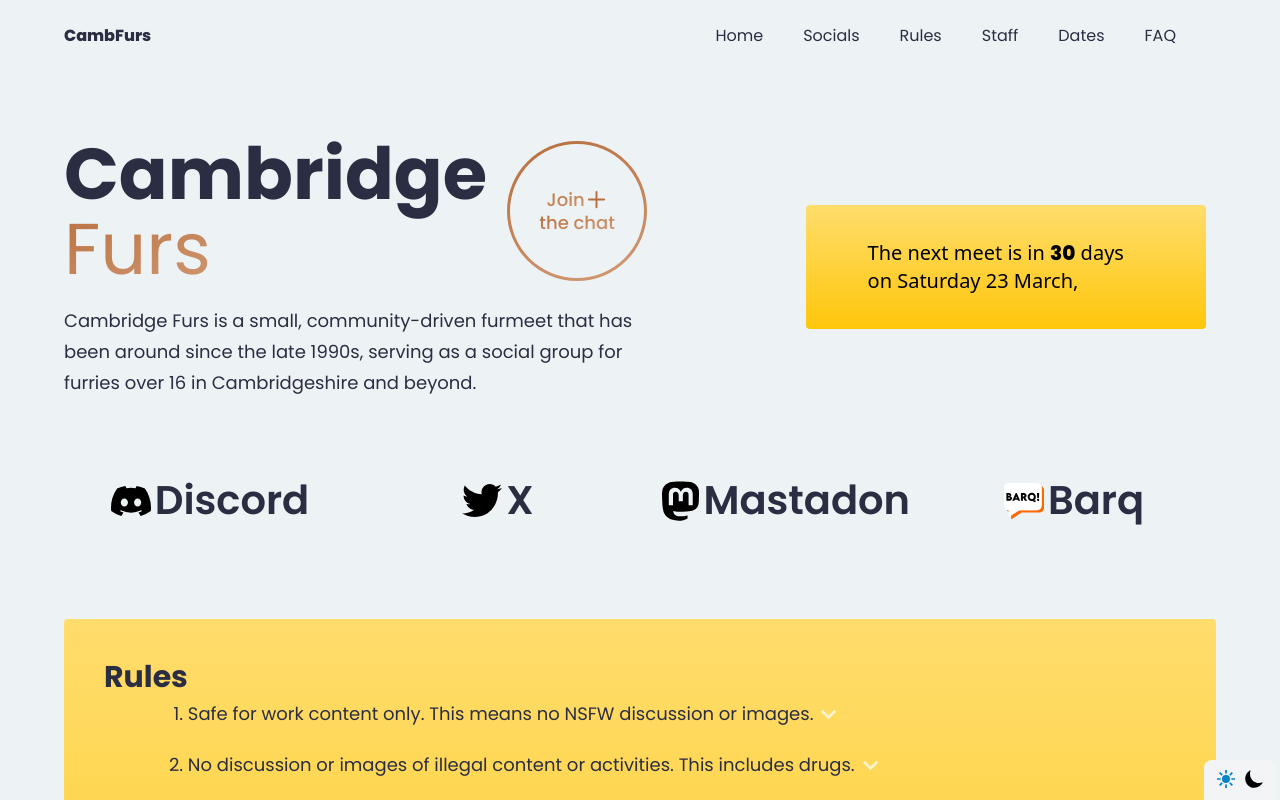
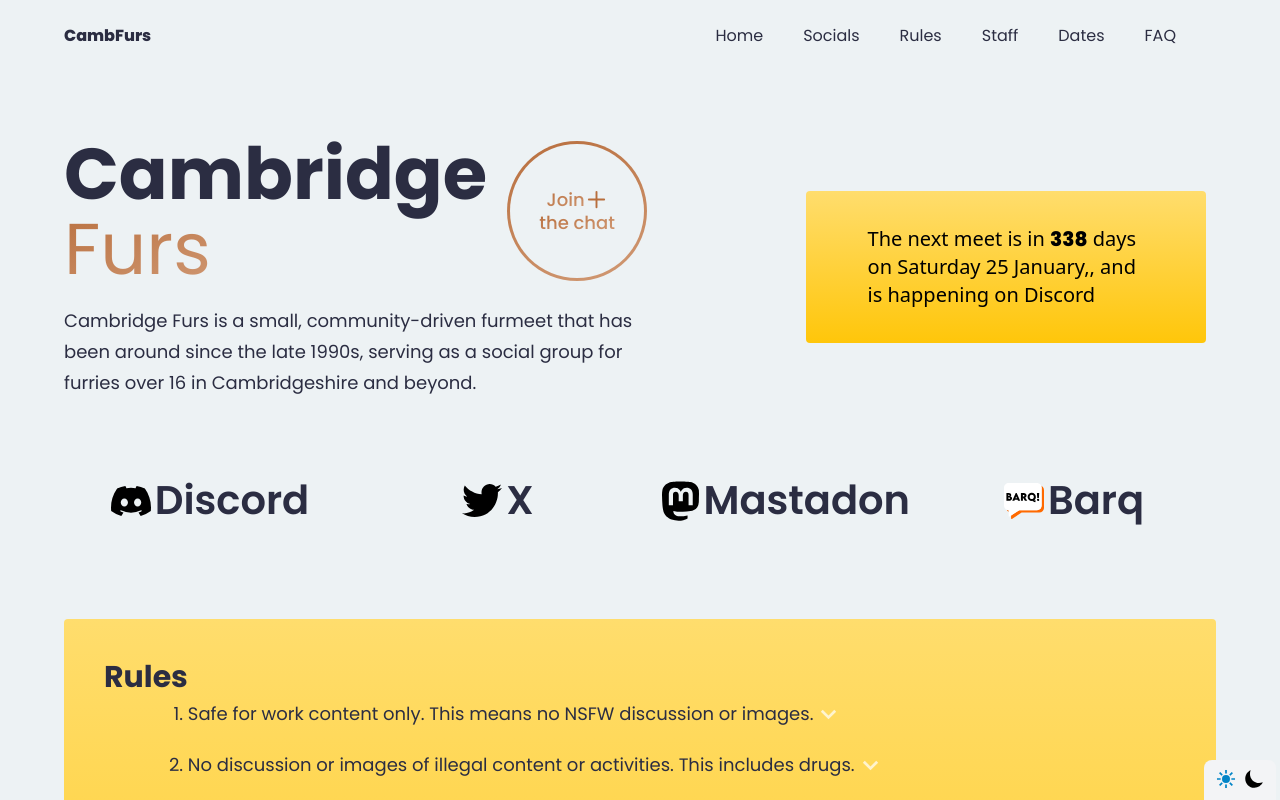
Before and after one commit to CambFurs/CambFursSite, a React (Vite) app: page / in a window 1280 px wide. Shown: the top 800 px of the page. Built offline with nearby package versions, Linux system fonts and the light colour scheme.

Commit message:
Update index.ts to include 2025 meet dates

```diff
--- a/src/constants/index.ts
+++ b/src/constants/index.ts
@@ -180,62 +180,62 @@ export const navLinks = [
 
 export const dates = [
     {
-        date: '20-01-2024',
+        date: '25-01-2025',
         location: 'on Discord',
         specialNotes: ''
     },
     {
-        date: '17-02-2024',
+        date: '15-02-2025',
         location: 'In Person',
         specialNotes: ''
     },
     {
-        date: '23-03-2024',
+        date: '22-03-2025',
         location: 'In Person',
         specialNotes: ''
     },
     {
-        date: '13-04-2024',
+        date: '12-04-2025',
         location: 'In Person',
         specialNotes: 'Shepreth Meet'
     },
     {
-        date: '11-05-2024',
+        date: '10-05-2025',
         location: 'In Person',
         specialNotes: 'Picnic Meet'
     },
     {
-        date: '15-06-2024',
+        date: '14-06-2025',
+        location: 'In Person',
+        specialNotes: 'Cambridge Pride Meet'
+    },
+    {
+        date: '12-07-2025',
         location: 'In Person',
         specialNotes: 'Picnic Meet'
     },
     {
-        date: '13-07-2024',
+        date: '23-08-2025',
         location: 'In Person',
         specialNotes: 'Picnic Meet'
     },
     {
-        date: '17-08-2024',
-        location: 'In Person',
-        specialNotes: 'Picnic Meet'
-    },
-    {
-        date: '14-09-2024',
+        date: '27-09-2025',
         location: 'In Person',
         specialNotes: ''
     },
     {
-        date: '19-10-2024',
+        date: '18-10-2025',
         location: 'In Person',
         specialNotes: ''
     },
     {
-        date: '16-11-2024',
+        date: '15-11-2025',
         location: 'In Person',
         specialNotes: ''
     },
     {
-        date: '14-12-2024',
+        date: '13-12-2025',
         location: 'on Discord',
         specialNotes: ''
     }
```
